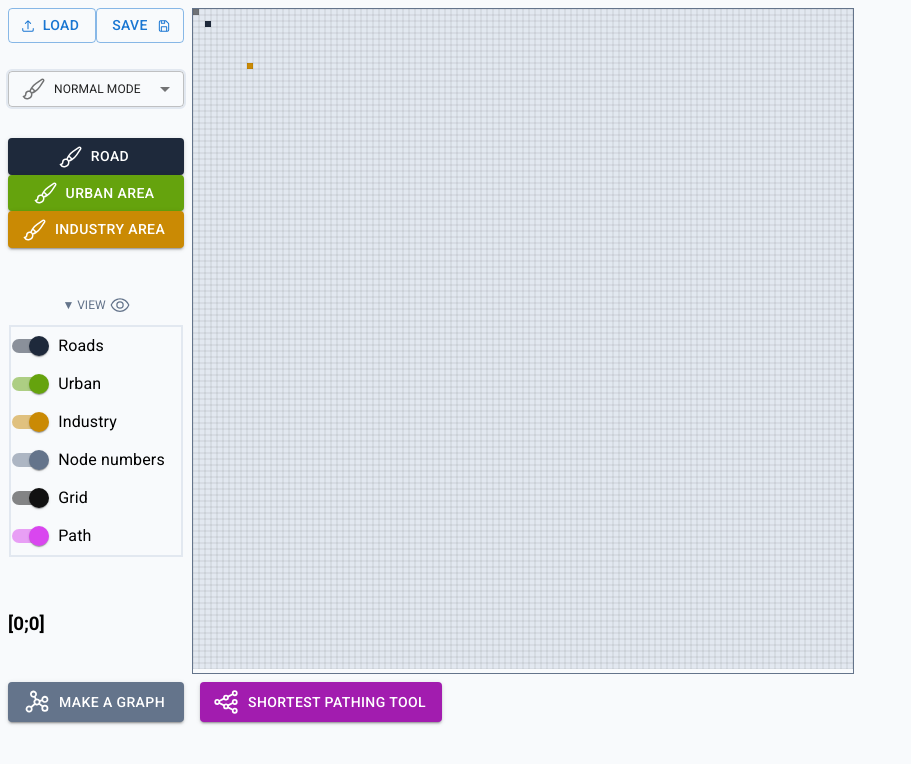
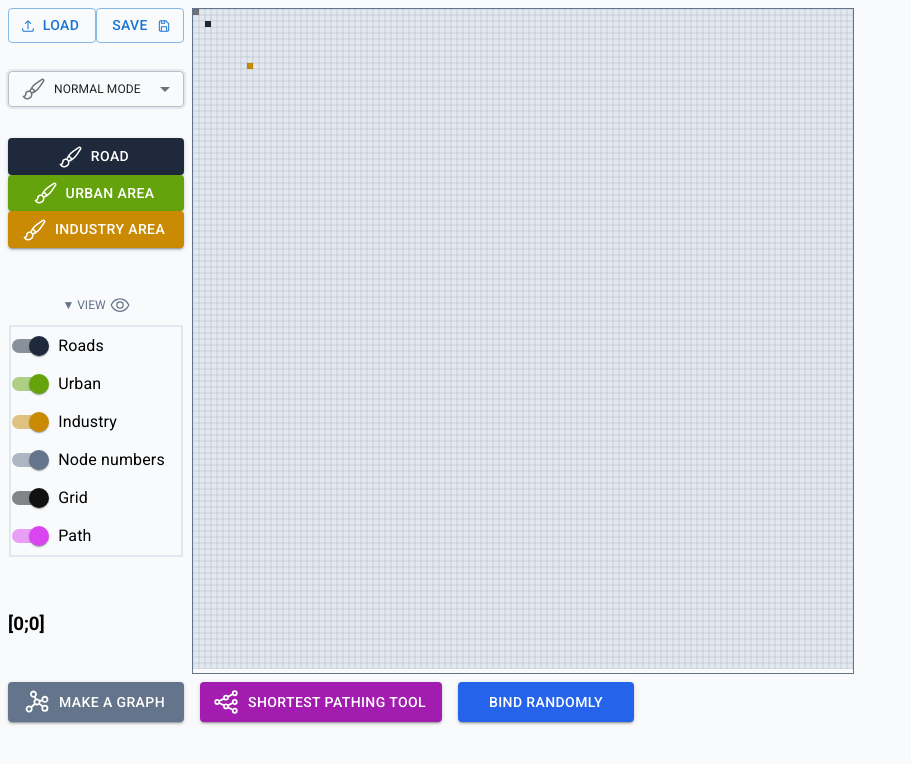
Before and after one commit to unitax13/trafficsim-js, a React (Vite) app: page / in a window 1280 px wide. Shown: the top 764 px of the page, without its empty margins (0-911 px from the left). Built offline with nearby package versions, Linux system fonts and the light colour scheme.

Commit message:
added binding od urban and industry

```diff
--- a/src/classes/Segment.ts
+++ b/src/classes/Segment.ts
@@ -56,20 +56,6 @@ class Segment {
     return;
   }
 
-  public printSegmentStats(): void {
-    console.log({
-      segmentAt: "[" + this.position.x + "," + this.position.y + "]",
-      nearestRoadSegment:
-        "[" +
-        this.closestRoadSegmentPosition?.x +
-        "," +
-        this.closestRoadSegmentPosition?.y +
-        "]",
-      isANode: this.closestRoadSegmentIsNode,
-      closestRoadNodesPositions: this.closestRoadNodesPositions.toString(),
-    });
-  }
-
   private spiralSearchAtRange(
     matrix: FieldType[][],
     targetType: FieldType,
@@ -94,11 +80,11 @@ class Segment {
     let stepsCount = 0;
     let directionIndex = 0;
 
-    console.log("okay so starting with position ", startX, startY);
+    //console.log("okay so starting with position ", startX, startY);
 
     while (step <= radius) {
       for (let i = 0; i < step; i++) {
-        console.log("Checkiong position ", x, ",", y);
+        //console.log("Checkiong position ", x, ",", y);
         if (
           x >= 0 &&
           x < matrix.length &&
@@ -106,7 +92,7 @@ class Segment {
           y < matrix[0].length &&
           matrix[x][y] === targetType
         ) {
-          console.log("FOUND IT");
+          // console.log("FOUND IT");
           return new Position(x, y);
         }
 
@@ -290,6 +276,48 @@ class Segment {
     );
     return -1;
   }
+
+  public printSegmentStats(): void {
+    console.log({
+      segmentAt: "[" + this.position.x + "," + this.position.y + "]",
+      nearestRoadSegment:
+        "[" +
+        this.closestRoadSegmentPosition?.x +
+        "," +
+        this.closestRoadSegmentPosition?.y +
+        "]",
+      isANode: this.closestRoadSegmentIsNode,
+      closestRoadNodesPositions: this.closestRoadNodesPositions.toString(),
+    });
+  }
+
+  public printSegmentStats2(): void {
+    console.log(`Segment at [${this.position.x}, ${this.position.y}].`);
+    if (this.closestRoadSegmentPosition !== null) {
+      console.log(
+        `Closest road segment is at [${this.closestRoadSegmentPosition.x}, ${this.closestRoadSegmentPosition.y}] `
+      );
+
+      if (this.closestRoadSegmentIsNode) {
+        console.log("and IS a node.\n");
+      } else {
+        console.log("and IS NOT a node.\n");
+      }
+    } else {
+      console.log("No closest road segment\n");
+    }
+
+    const n = this.closestRoadNodes.length;
+    if (n > 0) {
+      console.log(`Closest road nodes (${n}):`);
+    }
+
+    for (let i = 0; i < n; i++) {
+      console.log(
+        `[${this.closestRoadNodes[i].x}, ${this.closestRoadNodes[i].y}] and ${this.distancesToClosestRoadNodes[i]} from closest road segment\n`
+      );
+    }
+  }
 }
 
 export default Segment;
--- /dev/null
+++ b/src/classes/SegmetsContainer.ts
@@ -0,0 +1,54 @@
+import FieldType from "../enums/FieldType";
+import GraphNode from "./GraphNode";
+import IndustrySegment from "./IndustrySegment";
+import UrbanSegment from "./UrbanSegment";
+
+class SegmentsContainer {
+  fieldArray: FieldType[][];
+
+  graphNodes: GraphNode[] | null | undefined;
+
+  public urbanSegments: UrbanSegment[] = new Array<UrbanSegment>();
+  public industrySegments: IndustrySegment[] = new Array<IndustrySegment>();
+
+  public constructor(
+    fieldArray: FieldType[][],
+    graphNodes: GraphNode[] | null | undefined
+  ) {
+    this.fieldArray = fieldArray;
+    this.graphNodes = graphNodes;
+
+    for (let i = 0; i < this.fieldArray.length; i++) {
+      for (let j = 0; j < this.fieldArray[i].length; j++) {
+        if (this.fieldArray[i][j] === FieldType.Urban) {
+          this.urbanSegments.push(new UrbanSegment(i, j));
+        } else if (this.fieldArray[i][j] === FieldType.Industrial) {
+          this.industrySegments.push(new IndustrySegment(i, j));
+        }
+      }
+    }
+  }
+
+  public bindRandomly(onlyNotBoundYet: boolean) {
+    let ises = this.industrySegments.slice();
+    for (let i = 0; i < this.urbanSegments.length; i++) {
+      if (
+        onlyNotBoundYet &&
+        this.urbanSegments[i].boundIndustrySegment === null
+      ) {
+        continue;
+      }
+      let pickedOne = Math.floor(Math.random() * ises.length);
+
+      let us: UrbanSegment = this.urbanSegments[i];
+      let is = ises[pickedOne];
+
+      us.boundIndustrySegment = is;
+      is.boundUrbanSegment = us;
+
+      ises.splice(pickedOne, 1);
+    }
+  }
+}
+
+export default SegmentsContainer;
--- a/src/classes/UrbanSegment.ts
+++ b/src/classes/UrbanSegment.ts
@@ -63,7 +63,7 @@ class UrbanSegment extends Segment {
           : undefined;
       }
 
-      console.log("StartIDs:" + stardIds);
+      //console.log("StartIDs:" + stardIds);
 
       //take the closest nodes of the industry segment and add them as destinationIds
       let closestNodesDoExist: boolean = false;
--- a/src/components/Canvas.tsx
+++ b/src/components/Canvas.tsx
@@ -1,4 +1,10 @@
-import { ChangeEvent, useEffect, useRef, useState } from "react";
+import {
+  ChangeEvent,
+  MouseEventHandler,
+  useEffect,
+  useRef,
+  useState,
+} from "react";
 import "../index.css";
 import { Button } from "@mui/material";
 import FieldType from "../enums/FieldType";
@@ -23,6 +29,7 @@ import BrushSection from "./BrushSection";
 import ViewSettings from "./ViewSettings";
 import LoadIcon from "../icons/LoadIcon";
 import SaveIcon from "../icons/SaveIcon";
+import SegmentsContainer from "../classes/SegmetsContainer";
 
 interface CanvasProps {
   numRows: number;
@@ -49,8 +56,10 @@ function Canvas(props: CanvasProps) {
   const shortestPathingClassInstance = useRef<ShortestPathingClass | null>(
     null
   );
+
   const positionPathToDrawRef = useRef<Position[]>([]);
   const distanceToTargetRef = useRef<number>(0);
+  const segmentsContainerClassInstance = useRef<SegmentsContainer | null>(null);
 
   const viewMode = useRef<viewModes>(viewModes.NORMAL);
 
@@ -461,6 +470,49 @@ function Canvas(props: CanvasProps) {
     viewMode.current = viewModes.NORMAL;
   };
 
+  const bindButtonPressed = () => {
+    if (graphNodesRef.current != null) {
+      console.log("Binding");
+
+      // make a new segments container
+      // add all urban and industry segments to it
+      segmentsContainerClassInstance.current = new SegmentsContainer(
+        props.fieldArray,
+        graphNodesRef.current
+      );
+      // bind them
+      segmentsContainerClassInstance.current.bindRandomly(false);
+
+      segmentsContainerClassInstance.current.urbanSegments.forEach((us) => {
+        us.calculateClosestRoadSegment(props.fieldArray, 10);
+        us.findClosestRoadNodes(props.fieldArray, graphNodesRef.current!);
+      });
+
+      segmentsContainerClassInstance.current.industrySegments.forEach((is) => {
+        is.calculateClosestRoadSegment(props.fieldArray, 10);
+        is.findClosestRoadNodes(props.fieldArray, graphNodesRef.current!);
+      });
+
+      console.log("Urban segments stats:");
+      segmentsContainerClassInstance.current.urbanSegments.forEach((us) => {
+        us.printSegmentStats2();
+      });
+      console.log("industry segments stats:");
+      segmentsContainerClassInstance.current.industrySegments.forEach((is) => {
+        is.printSegmentStats2();
+      });
+
+      console.log("Finding paths...");
+
+      segmentsContainerClassInstance.current.urbanSegments.forEach((us) => {
+        us.findPathToBoundSegment(graphNodesRef.current!, -1, true);
+      });
+
+      // make each find its way to the corresponding segment
+      //
+    }
+  };
+
   return (
     <>
       <div className=" font-roboto">
@@ -569,13 +621,13 @@ function Canvas(props: CanvasProps) {
           {/* end of stepper section */}
         </div>
 
-        <div className="pt-2 flex gap-4">
+        <div className="pt-2 flex gap-4 h-10">
           <div className="w-44">
             <Button
               fullWidth
               startIcon={<GraphIcon className="w-7 h-7" />}
               variant="contained"
-              className="bg-slate-500 hover:bg-slate-600"
+              className="bg-slate-500 hover:bg-slate-600 h-full"
               onClick={() => {
                 generateGraphButtonPressed();
               }}
@@ -594,6 +646,15 @@ function Canvas(props: CanvasProps) {
           >
             Shortest pathing tool
           </Button>
+          <div>
+            <Button
+              className="h-full w-44 bg-blue-600 hover:bg-blue-700"
+              variant="contained"
+              onClick={bindButtonPressed}
+            >
+              Bind randomly
+            </Button>
+          </div>
         </div>
       </div>
     </>
```
